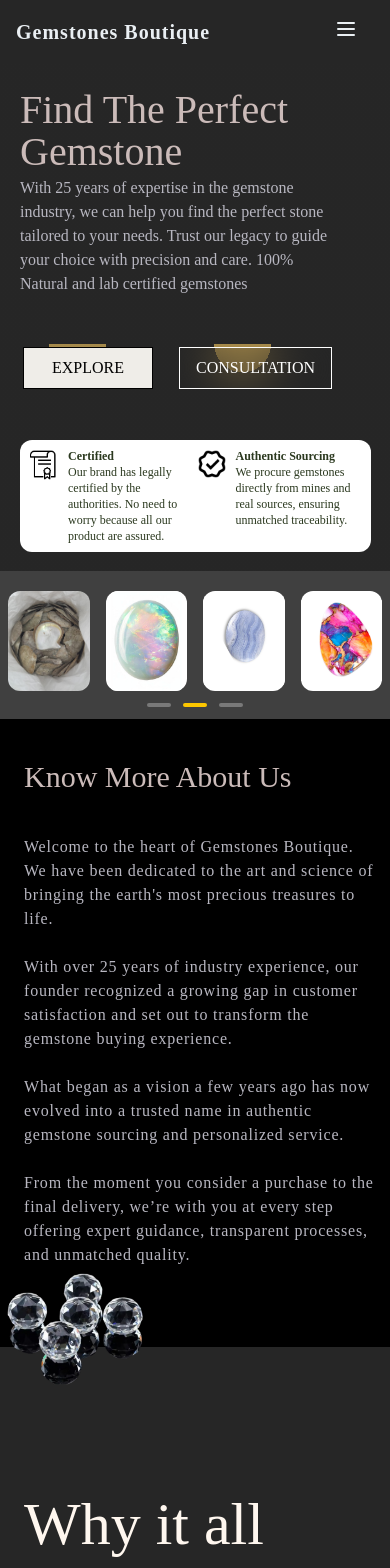
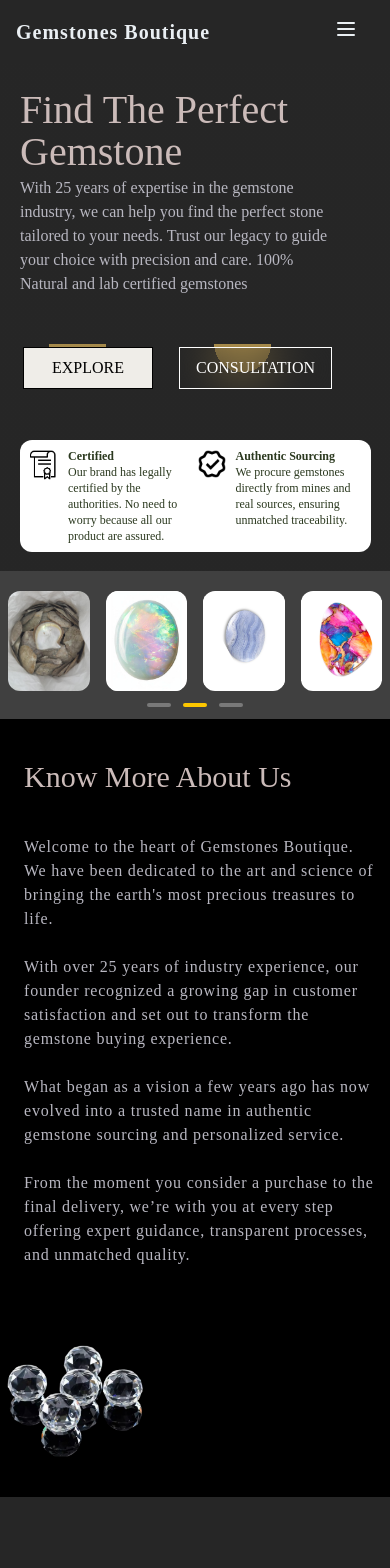
Before and after one commit to JatinMehta007/Freelance-project, a React (Vite) app: page / in a window 390 px wide. Shown: the top 1568 px of the page. Built offline with nearby package versions, Linux system fonts and the light colour scheme; grey boxes are pictures that could not be loaded; a web font is replaced by a local one.

Commit message:
ADd image

```diff
--- a/src/pages/About.jsx
+++ b/src/pages/About.jsx
@@ -35,11 +35,11 @@ export const About = () => {
                   transparent processes, and unmatched quality.
                 </p>
               </div>
-              <div className="absolute">
+              <div className="sm:absolute">
                 <img
                   src="/about2.png"
                   alt=""
-                  className="w-[150px] sm:w-[180px] lg:w-[200px] sm:mt-[350px] md:mt-[300px] mt-[400px] lg:mt-[420px] h-[150px] sm:h-[180px] md:h-[200px]"
+                  className="w-[150px] sm:w-[180px] lg:w-[200px] sm:mt-[350px] md:mt-[300px] lg:mt-[420px] h-[150px] sm:h-[180px] md:h-[200px]"
                 />
               </div>
               <div className="w-full flex justify-center items-end z-0 mt-10 md:mt-0">
```
